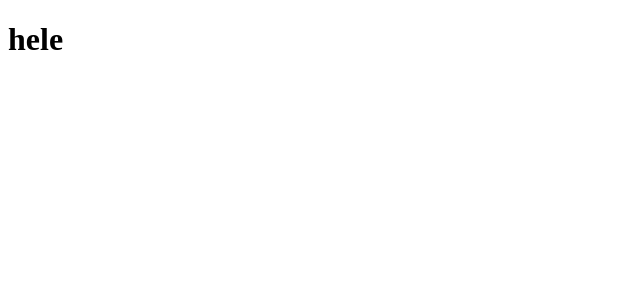
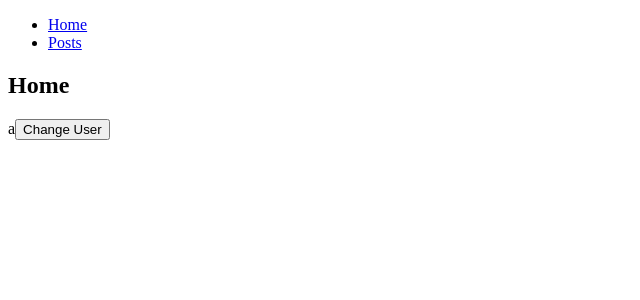
Before and after one commit to wajeeha-mushtaq/Fetch-Posts, a React (Create React App) app: page / in a window 1280 px wide. Shown: the top 300 px of the page, without its empty margins (0-640 px from the left). Built offline with nearby package versions, Linux system fonts and the light colour scheme.

Commit message:
Added useContext

```diff
--- a/src/App.js
+++ b/src/App.js
@@ -1,9 +1,33 @@
-function App() {
+import React, { useState } from "react";
+import { BrowserRouter as Router, Route, Link, Routes } from "react-router-dom";
+import {Index} from "./pages";
+import {Post} from "./pages/post";
+import { UserContext } from "./UserContext";
+
+export default function App(){
+  const [user, setUser] = useState("a");
+
   return (
-    <div className="App">
-      <h1>hele</h1>
-    </div>
+    <Router>
+      <div>
+        <nav>
+          <ul>
+            <li>
+              <Link to="/">Home</Link>
+            </li>
+            <li>
+              <Link to="/post/">Posts</Link>
+            </li>
+          </ul>
+        </nav>
+        <UserContext.Provider value={{user,setUser}}>
+        <Routes>
+          <Route path="/" exact element={<Index />} />
+          <Route path="/post/" element={<Post />} />
+        </Routes>
+        </UserContext.Provider>
+
+      </div>
+    </Router>
   );
 }
-
-export default App;
--- /dev/null
+++ b/src/UserContext.js
@@ -0,0 +1,3 @@
+import { createContext } from "react";
+
+export const UserContext = createContext(null);
--- /dev/null
+++ b/src/pages/index.js
@@ -0,0 +1,14 @@
+import React, { useContext } from "react";
+import { UserContext } from "../UserContext";
+
+export function Index() {
+  const {user, setUser} = useContext(UserContext);
+
+  return (
+    <div>
+      <h2>Home</h2>
+      {user}
+      <button onClick={() => setUser("John")}>Change User</button>
+    </div>
+  );
+}
--- /dev/null
+++ b/src/pages/post.js
@@ -0,0 +1,13 @@
+import React, { useContext } from "react";
+import { UserContext } from "../UserContext";
+
+export function Post() {
+  const {user} = useContext(UserContext);
+
+  return (
+    <div>
+      <h2>About</h2>
+      {user}
+    </div>
+  );
+}
```
